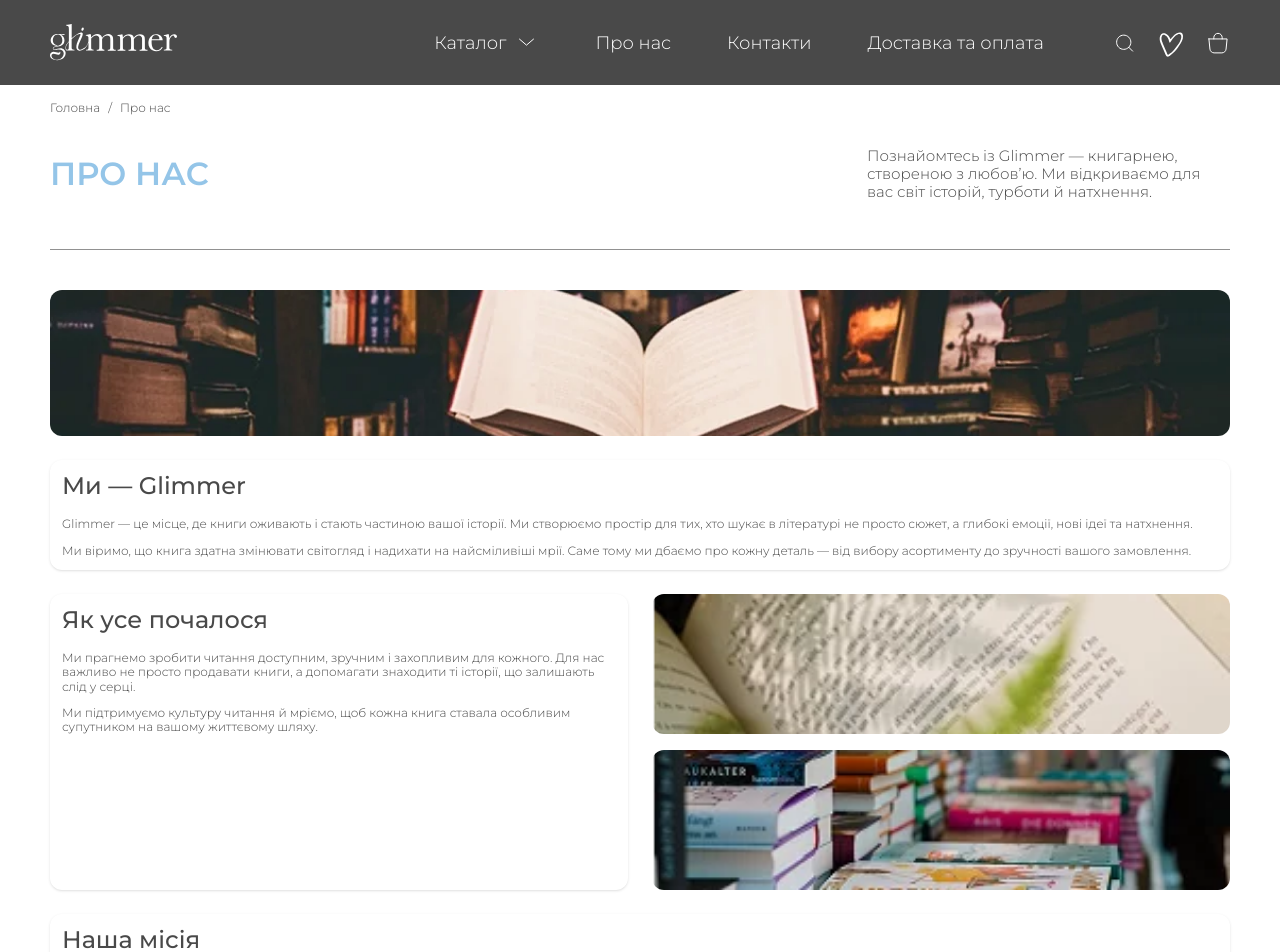
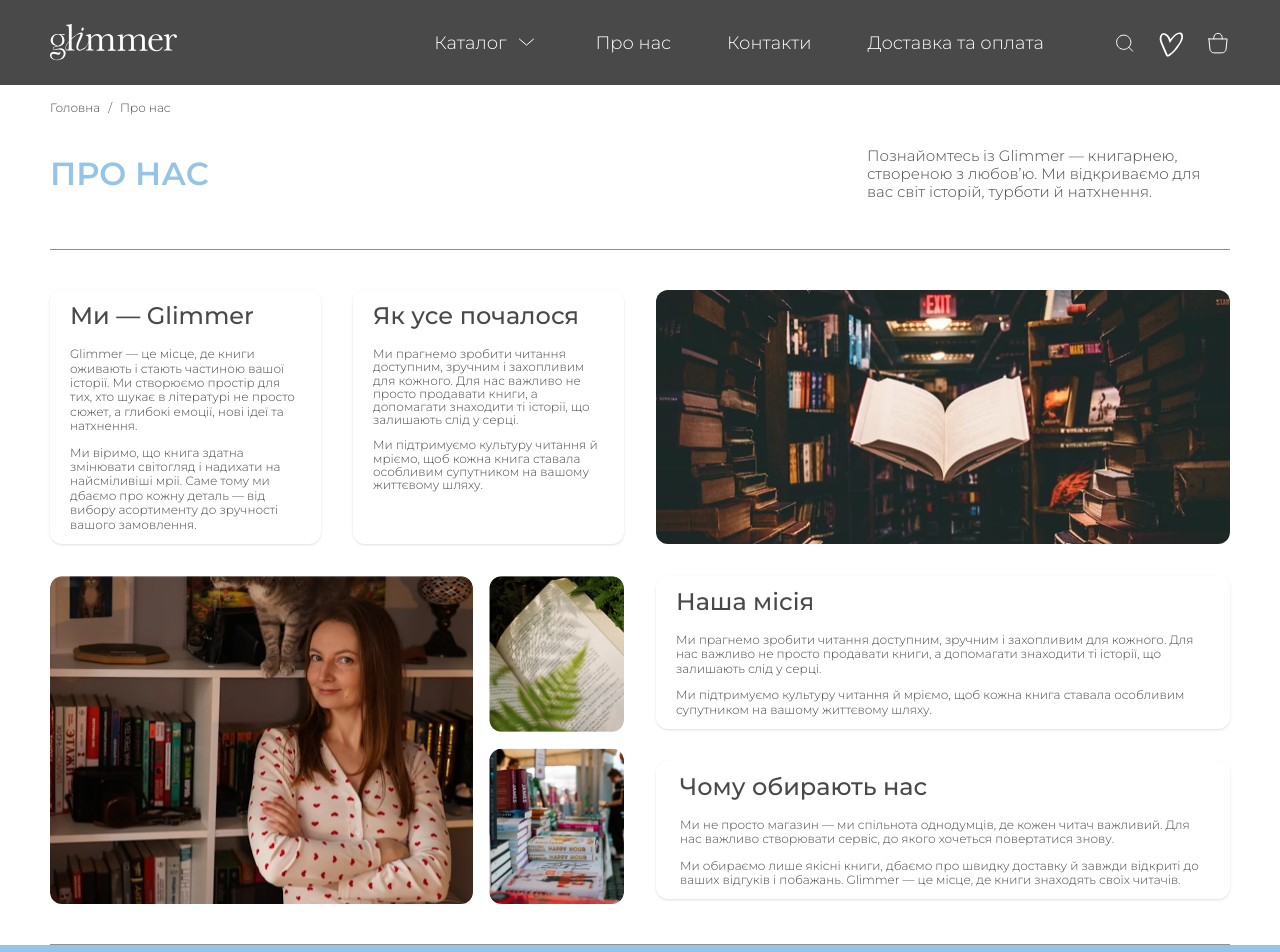
Before and after one commit to cyanidium-dev/glimmer-frontend, a Next.js app: page /about in a window 1280 px wide. Shown: the top 952 px of the page. Built offline with nearby package versions, Linux system fonts and the light colour scheme; no server answers.

Commit message:
added about info

```diff
--- a/src/components/aboutPage/AboutInfo.tsx
+++ b/src/components/aboutPage/AboutInfo.tsx
@@ -2,8 +2,9 @@ import Image from "next/image";
 
 export default function AboutInfo() {
   return (
-    <div className="flex flex-col gap-6">
-      <div className="relative w-full h-[146px] rounded-[12px] overflow-hidden">
+    <div className="flex flex-col gap-6 xl:gap-8">
+      <div className="flex flex-col md:flex-row-reverse gap-6 xl:gap-8">
+        <div className="relative w-full md:w-[calc(50%-12px)] xl:w-[calc(50%-16px)] h-[146px] md:min-h-full md:h-auto rounded-[12px] overflow-hidden">
           <Image
             src="/images/aboutPage/aboutInfo/imageOne.webp"
             alt="background"
@@ -11,8 +12,8 @@ export default function AboutInfo() {
             className="object-cover"
           />
         </div>
-      <div className="flex flex-col gap-6">
-        <div className="p-3 shadow-[0_1px_3px_0_rgba(0,0,0,0.10),0_1px_2px_-1px_rgba(0,0,0,0.10)] rounded-[12px]">
+        <div className="flex flex-col md:flex-row gap-6 xl:gap-8 md:w-[calc(50%-12px)] xl:w-[calc(50%-16px)]">
+          <div className="md:w-[calc(50%-12px)] xl:w-[calc(50%-16px)] py-3 px-5 shadow-[0_1px_3px_0_rgba(0,0,0,0.10),0_1px_2px_-1px_rgba(0,0,0,0.10)] rounded-[12px]">
             <h3 className="mb-4 text-[14px] lg:text-[24px] font-medium leading-[120%]">
               Ми — Glimmer
             </h3>
@@ -23,26 +24,26 @@ export default function AboutInfo() {
             </p>
             <p className="text-[10px] lg:text-[12px] font-light leading-[120%]">
               Ми віримо, що книга здатна змінювати світогляд і надихати на
-            найсміливіші мрії. Саме тому ми дбаємо про кожну деталь — від вибору
-            асортименту до зручності вашого замовлення.
+              найсміливіші мрії. Саме тому ми дбаємо про кожну деталь — від
+              вибору асортименту до зручності вашого замовлення.
             </p>
           </div>
-        <div className="flex gap-6">
-          <div className="w-[calc(50%-12px)] p-3 shadow-[0_1px_3px_0_rgba(0,0,0,0.10),0_1px_2px_-1px_rgba(0,0,0,0.10)] rounded-[12px]">
+          <div className="flex gap-6 md:w-[calc(50%-12px)] xl:w-[calc(50%-16px)]">
+            <div className="w-[calc(50%-12px)] md:w-full py-3 pl-5 pr-1 shadow-[0_1px_3px_0_rgba(0,0,0,0.10),0_1px_2px_-1px_rgba(0,0,0,0.10)] rounded-[12px]">
               <h3 className="mb-4 text-[14px] lg:text-[24px] font-medium leading-[120%]">
                 Як усе почалося
               </h3>
-            <p className="mb-3 text-[10px] lg:text-[12px] font-light leading-[120%]">
+              <p className="pr-5 mb-3 text-[10px] lg:text-[12px] font-light leading-[110%]">
                 Ми прагнемо зробити читання доступним, зручним і захопливим для
                 кожного. Для нас важливо не просто продавати книги, а допомагати
                 знаходити ті історії, що залишають слід у серці.
               </p>
-            <p className="text-[10px] lg:text-[12px] font-light leading-[120%]">
-              Ми підтримуємо культуру читання й мріємо, щоб кожна книга ставала
-              особливим супутником на вашому життєвому шляху.
+              <p className="pr-5 text-[10px] lg:text-[12px] font-light leading-[110%]">
+                Ми підтримуємо культуру читання й мріємо, щоб кожна книга
+                ставала особливим супутником на вашому життєвому шляху.
               </p>
             </div>
-          <div className="flex flex-col gap-4 w-[calc(50%-12px)]">
+            <div className="md:hidden flex flex-col gap-4 w-[calc(50%-12px)]">
               <div className="relative w-full h-[140px] rounded-[12px] overflow-hidden">
                 <Image
                   src="/images/aboutPage/aboutInfo/imageTwo.webp"
@@ -61,8 +62,39 @@ export default function AboutInfo() {
               </div>
             </div>
           </div>
-        <div className="flex flex-col gap-6">
-          <div className="p-3 shadow-[0_1px_3px_0_rgba(0,0,0,0.10),0_1px_2px_-1px_rgba(0,0,0,0.10)] rounded-[12px]">
+        </div>
+      </div>
+      <div className="flex flex-col md:flex-row gap-6 xl:gap-8">
+        <div className="hidden md:flex gap-4 md:w-[calc(50%-12px)] xl:w-[calc(50%-16px)]">
+          <div className="relative w-full xl:w-[calc(75%-8px)] min-h-full rounded-[12px] overflow-hidden">
+            <Image
+              src="/images/aboutPage/aboutInfo/imageFour.webp"
+              alt="background"
+              fill
+              className="object-cover object-top"
+            />
+          </div>
+          <div className="hidden xl:flex flex-col gap-4 xl:w-[calc(25%-8px)]">
+            <div className="relative w-full h-[156px] rounded-[12px] overflow-hidden">
+              <Image
+                src="/images/aboutPage/aboutInfo/imageTwo.webp"
+                alt="background"
+                fill
+                className="object-cover"
+              />
+            </div>
+            <div className="relative w-full h-[156px] rounded-[12px] overflow-hidden">
+              <Image
+                src="/images/aboutPage/aboutInfo/imageThree.webp"
+                alt="background"
+                fill
+                className="object-cover"
+              />
+            </div>
+          </div>
+        </div>
+        <div className="flex flex-col gap-6 xl:gap-8 md:w-[calc(50%-12px)] xl:w-[calc(50%-16px)]">
+          <div className="py-3 px-5 shadow-[0_1px_3px_0_rgba(0,0,0,0.10),0_1px_2px_-1px_rgba(0,0,0,0.10)] rounded-[12px]">
             <h3 className="mb-4 text-[14px] lg:text-[24px] font-medium leading-[120%]">
               Наша місія
             </h3>
@@ -76,15 +108,15 @@ export default function AboutInfo() {
               особливим супутником на вашому життєвому шляху.
             </p>
           </div>
-          <div className="relative w-full h-[240px] rounded-[12px] overflow-hidden">
+          <div className="md:hidden relative w-full h-[240px] sm:h-[300px] rounded-[12px] overflow-hidden">
             <Image
               src="/images/aboutPage/aboutInfo/imageFour.webp"
               alt="background"
               fill
-              className="object-cover"
+              className="object-cover object-top"
             />
           </div>
-          <div className="p-3 shadow-[0_1px_3px_0_rgba(0,0,0,0.10),0_1px_2px_-1px_rgba(0,0,0,0.10)] rounded-[12px]">
+          <div className="py-3 px-6 shadow-[0_1px_3px_0_rgba(0,0,0,0.10),0_1px_2px_-1px_rgba(0,0,0,0.10)] rounded-[12px]">
             <h3 className="mb-4 text-[14px] lg:text-[24px] font-medium leading-[120%]">
               Чому обирають нас
             </h3>
```
Lines whose indentation alone changed are shown as unchanged.
